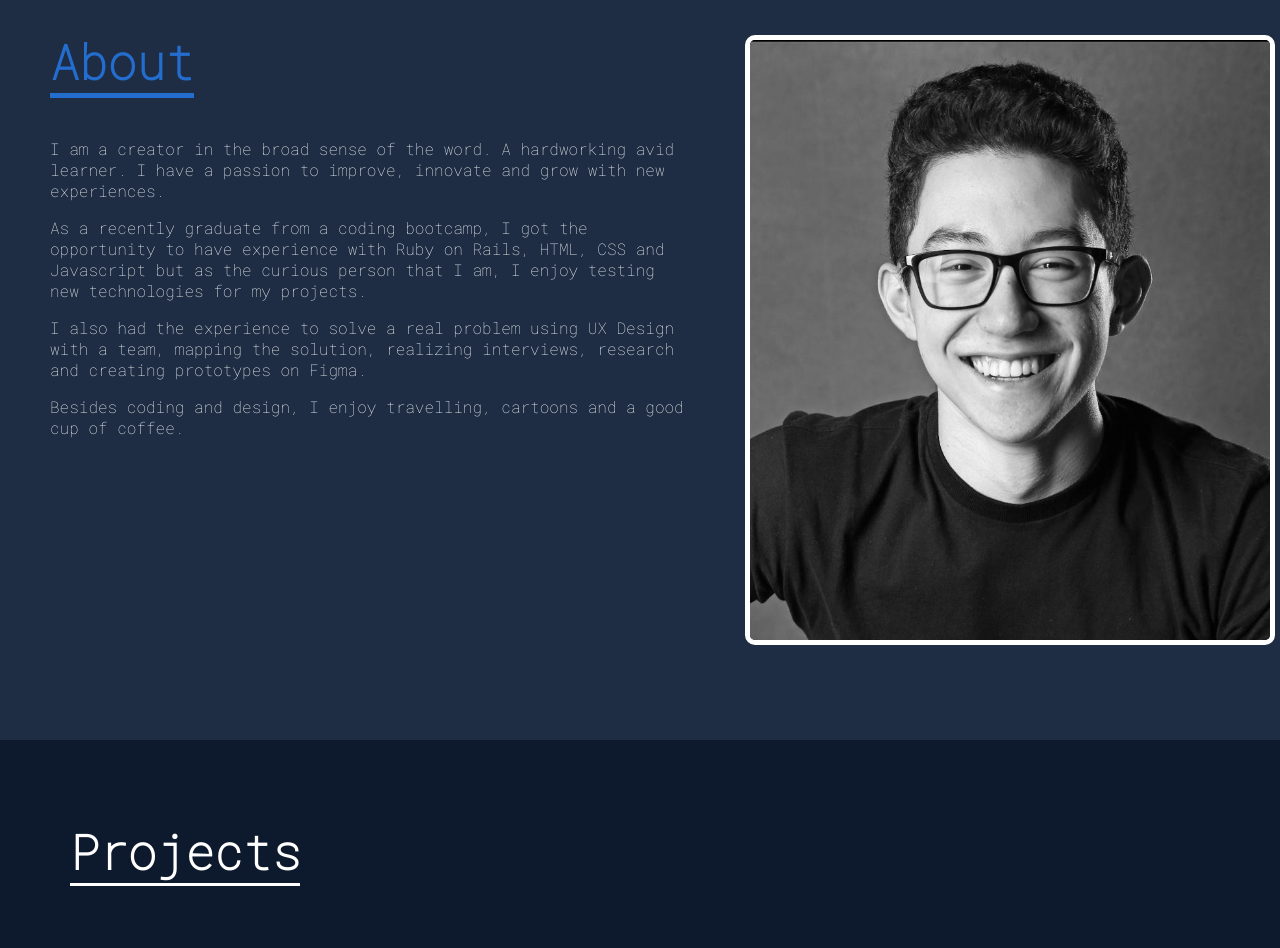
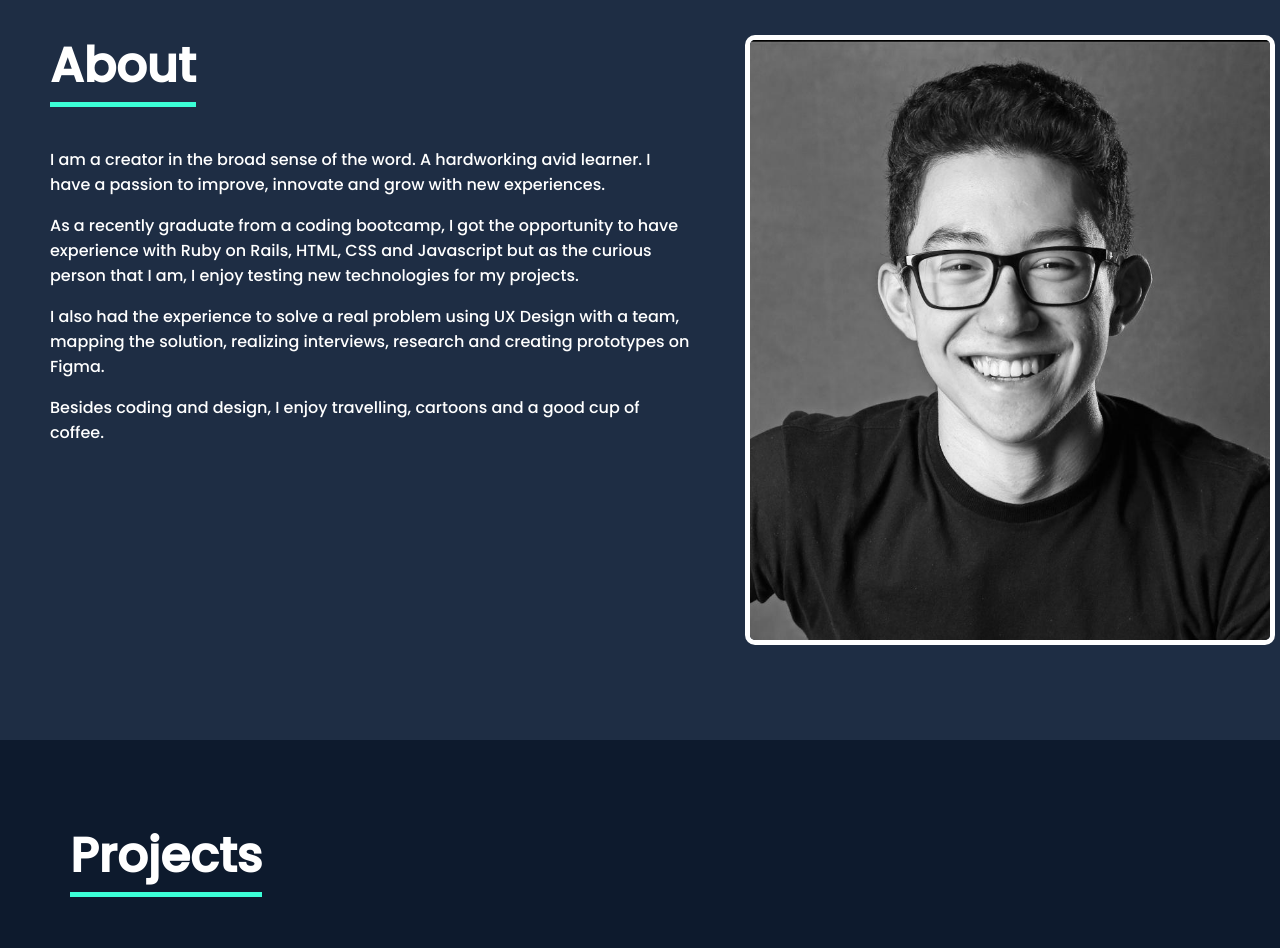
Before and after one commit to gchan26/gchan26.github.io, a plain HTML site: page index.html in a window 1280 px wide. Shown: the part 860-1808 px from the top of the page. Drawn offline with nearby package versions, Linux system fonts and the light colour scheme; a script that the page names is missing.

Commit message:
Changed colors for backgrounds and titles, and changed fonts

```diff
--- a/index.html
+++ b/index.html
@@ -17,7 +17,7 @@
     <canvas class="background"> </canvas>
     </section>
     <div id="typed-strings">
-      <h1><strong>Guilherme Chan</strong>,<br> Front-End Dev./ <br class="display-mobile">UX Designer</h1>
+      <h1><strong>Guilherme Chan</strong>,<br> Front-End Dev./<br class="display-mobile">UX Designer</h1>
     </div>
     <div class="intro-text">
       <span id="typed"></span>
@@ -25,7 +25,7 @@
     </div>
     <section id="about">
       <div id="about-text">
-        <h2 class="section-title title-blue" data-aos="fade-right">About</h2>
+        <h2 class="section-title" data-aos="fade-right">About</h2>
         <p data-aos="fade-up">
           I am a creator in the broad sense of the word. A hardworking avid learner. I have a passion to improve, innovate and grow with new experiences.
         </p>
@@ -44,7 +44,7 @@
     </section>
     <div id="career">
       <div class="career-content">
-        <h2 class="section-title title-white" data-aos="fade-right">Projects</h2>
+        <h2 class="section-title" data-aos="fade-right">Projects</h2>
         <div class="jobs">
 
           <div class="company" data-aos="fade-up">
@@ -95,7 +95,7 @@
     </div>
     <section id="contact">
       <div class="contact-info" data-aos="fade-up-right">
-        <h2 class="section-title title-blue">Contact</h2>
+        <h2 class="section-title">Contact</h2>
         <p>
           If you want to talk about a job opportunity, a freelance project or just grab some coffee and talk about life, I'm into it!
         </p>
--- a/style.css
+++ b/style.css
@@ -1,15 +1,16 @@
-@import url('https://fonts.googleapis.com/css?family=Roboto+Mono:100&display=swap');
+@import url('https://fonts.googleapis.com/css2?family=Poppins:ital,wght@0,300;0,500;1,200&display=swap');
 
 body{
   background: #0D1A2D;
   color: white;
   margin: 0;
   padding: 0;
-  font-family: 'Roboto Mono', monospace;
+  font-family: 'Poppins';
+  /* font-weight: 500; */
 }
 
 ::selection {
-  color: #23CE6B;
+  color: #4a58e9;
   background: grey;
 }
 
@@ -48,16 +49,7 @@ section {
 .section-title{
   font-size: 3em;
   width: max-content;
-}
-
-.title-blue{
-  color:  #236dce;
-  border-bottom: 5px solid #236dce;
-}
-
-.title-white{
-  color: white;
-  border-bottom: 3px solid white;
+  border-bottom: 5px solid #3BFFD7;
 }
 
 #about-text{
@@ -110,7 +102,7 @@ section {
 
 #contact{
   display: flex;
-  background-color: black;
+  background-color: #1e2d44;
   position: relative;
 
 }
@@ -198,7 +190,7 @@ a.neon-button{
   display: flex;
   justify-content: center;
   padding: 15px 30px;
-  color: #236dce;
+  color: #3BFFD7;
   text-transform: uppercase;
   letter-spacing: 4px;
   text-decoration: none;
```
